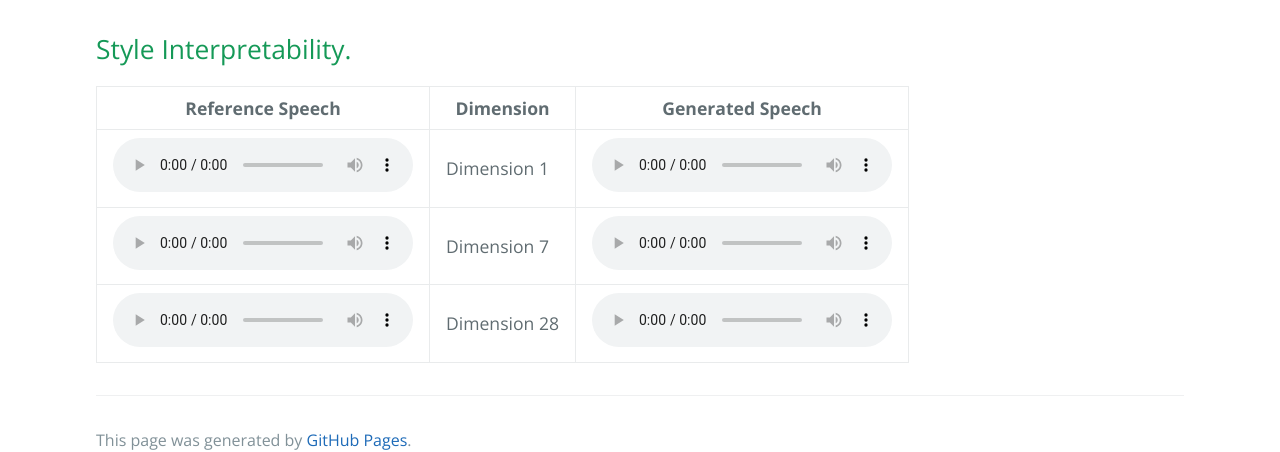
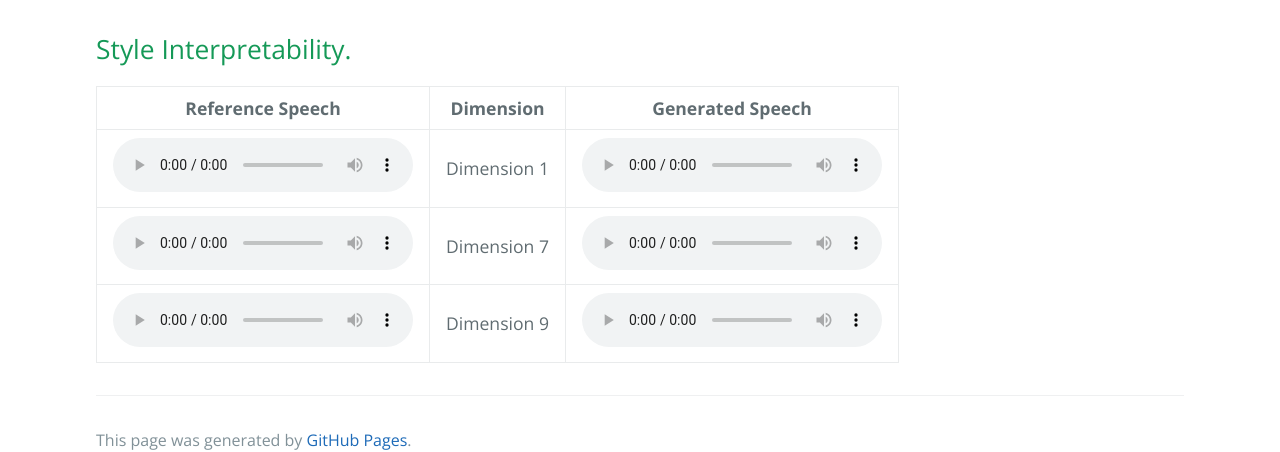
Before and after one commit to gwh22/gwh22.github.io, a Jekyll site: the page built from index.md, in a window 1280 px wide. Shown: the part 1836-2288 px from the top of the page. Built offline with Jekyll 4.4.1, drawn with Linux system fonts in a browser that asks for light colours; our own code applies the rules of GitHub Pages for plain Markdown files; the repository's description, which GitHub fills in, is left out.

Commit message:
Update index.md

```diff
--- a/index.md
+++ b/index.md
@@ -37,4 +37,4 @@ Experiments on LibriTTS datatset demonstrate that our method is more effective t
 | -----------     | -----------     |-----------     |
 | <audio src="Interpret-TTS/style_interpret/696_93314_000002_000000.wav" controls preload></audio> | Dimension 1 | <audio src="Interpret-TTS/style_interpret/dim1/generate.wav" controls preload></audio> |
 | <audio src="Interpret-TTS/style_interpret/696_93314_000002_000000.wav" controls preload></audio> | Dimension 7 | <audio src="Interpret-TTS/style_interpret/dim7/generate.wav" controls preload></audio> |
-| <audio src="Interpret-TTS/style_interpret/696_93314_000002_000000.wav" controls preload></audio> | Dimension 28 | <audio src="Interpret-TTS/style_interpret/dim28/generate.wav" controls preload></audio> |
+| <audio src="Interpret-TTS/style_interpret/696_93314_000002_000000.wav" controls preload></audio> | Dimension 9 | <audio src="Interpret-TTS/style_interpret/dim9/generate.wav" controls preload></audio> |
```
